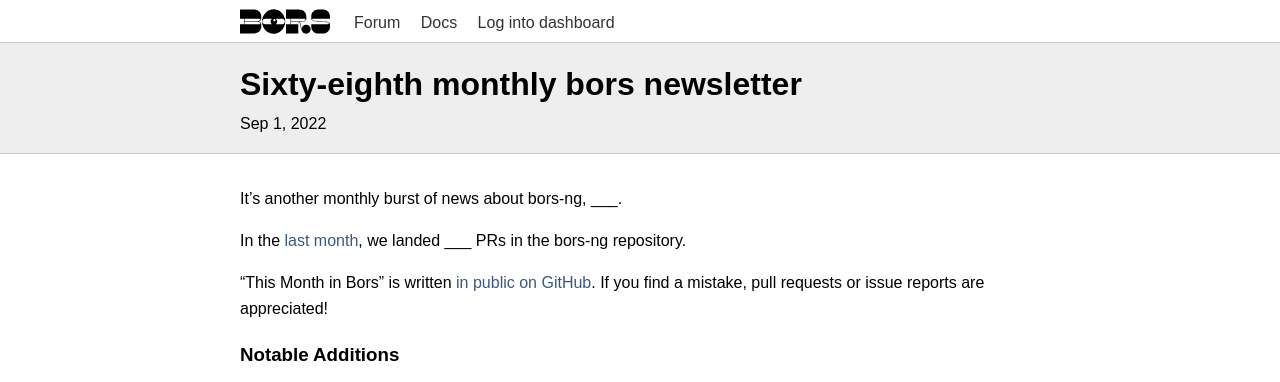
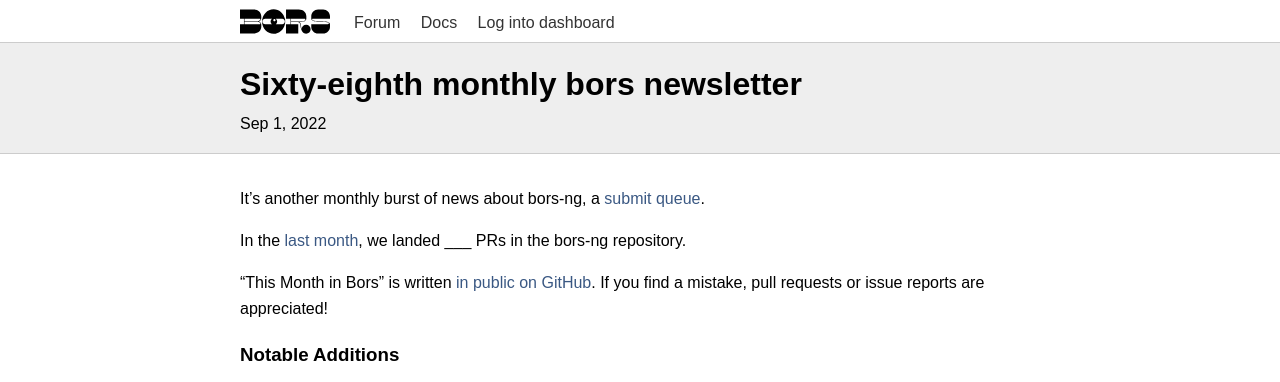
Before and after one commit to bors-ng/bors-ng.github.io, a Jekyll site: the page built from _posts/2022-09-01-tmib-68.md, in a window 1280 px wide. Shown: the top 382 px of the page. Built offline with Jekyll 4.4.1, drawn with Linux system fonts in a browser that asks for light colours.

Commit message:
Add summary to top

```diff
--- a/_posts/2022-09-01-tmib-68.md
+++ b/_posts/2022-09-01-tmib-68.md
@@ -6,7 +6,7 @@
 categories: newsletter
 ---
 
-It's another monthly burst of news about bors-ng, ___.
+It's another monthly burst of news about bors-ng, a [submit queue](https://epage.github.io/dev/submit-queue/).
 
 In the [last month](https://github.com/bors-ng/bors-ng/pulls?q=is%3Apr+is%3Amerged+closed%3A2022-08-01..2022-08-31),
 we landed ___ PRs in the bors-ng repository.
```
